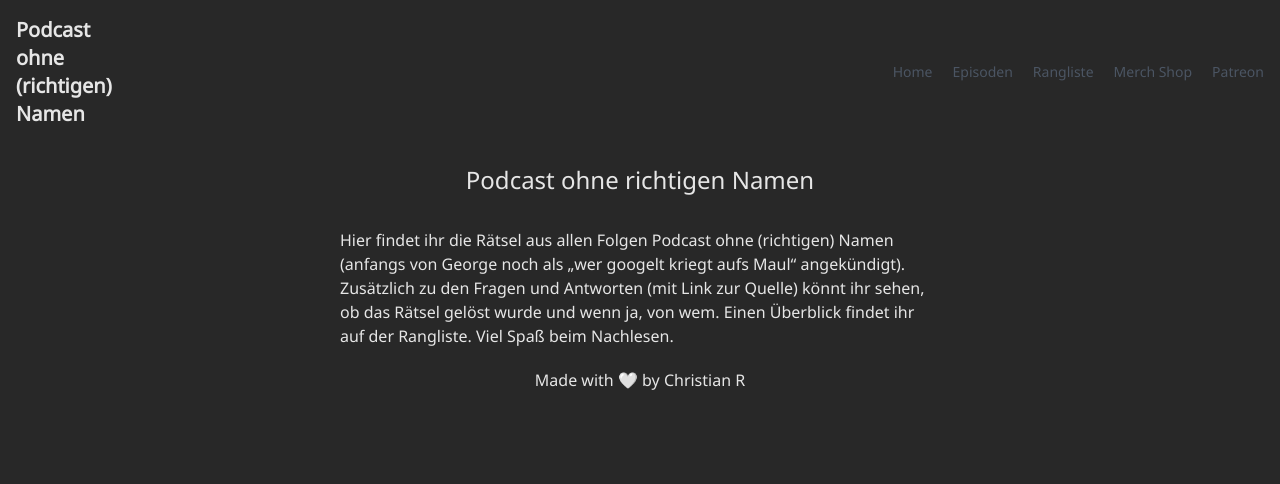
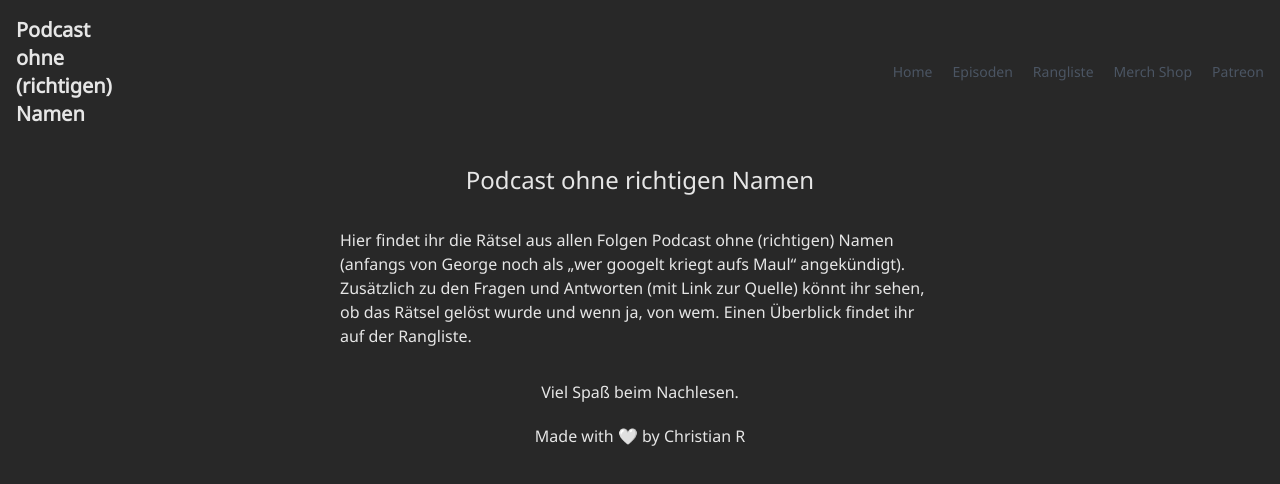
Before and after one commit to Wizzel1/podcast-ohne-richtigen-namen, a SvelteKit app: page / in a window 1280 px wide. Shown: the top 484 px of the page. Built offline with nearby package versions, Linux system fonts and the light colour scheme.

Commit message:
Update home spacing

```diff
--- a/src/routes/+page.svelte
+++ b/src/routes/+page.svelte
@@ -1,9 +1,10 @@
 <div class="flex flex-col justify-center items-center">
-	<h1 class="text-2xl max-w-[50%] mb-8">Podcast ohne richtigen Namen</h1>
-	<p class="max-w-[50%]">
+	<h1 class="text-2xl max-w-[80%] lg:max-w-[50%] mb-8">Podcast ohne richtigen Namen</h1>
+	<p class="max-w-[80%] lg:max-w-[50%] mb-8">
 		Hier findet ihr die Rätsel aus allen Folgen Podcast ohne (richtigen) Namen (anfangs von George
 		noch als „wer googelt kriegt aufs Maul“ angekündigt). Zusätzlich zu den Fragen und Antworten
 		(mit Link zur Quelle) könnt ihr sehen, ob das Rätsel gelöst wurde und wenn ja, von wem. Einen
-		Überblick findet ihr auf der Rangliste. Viel Spaß beim Nachlesen.
+		Überblick findet ihr auf der Rangliste.
 	</p>
+	<p class="max-w-[80%] lg:max-w-[50%]">Viel Spaß beim Nachlesen.</p>
 </div>
```
